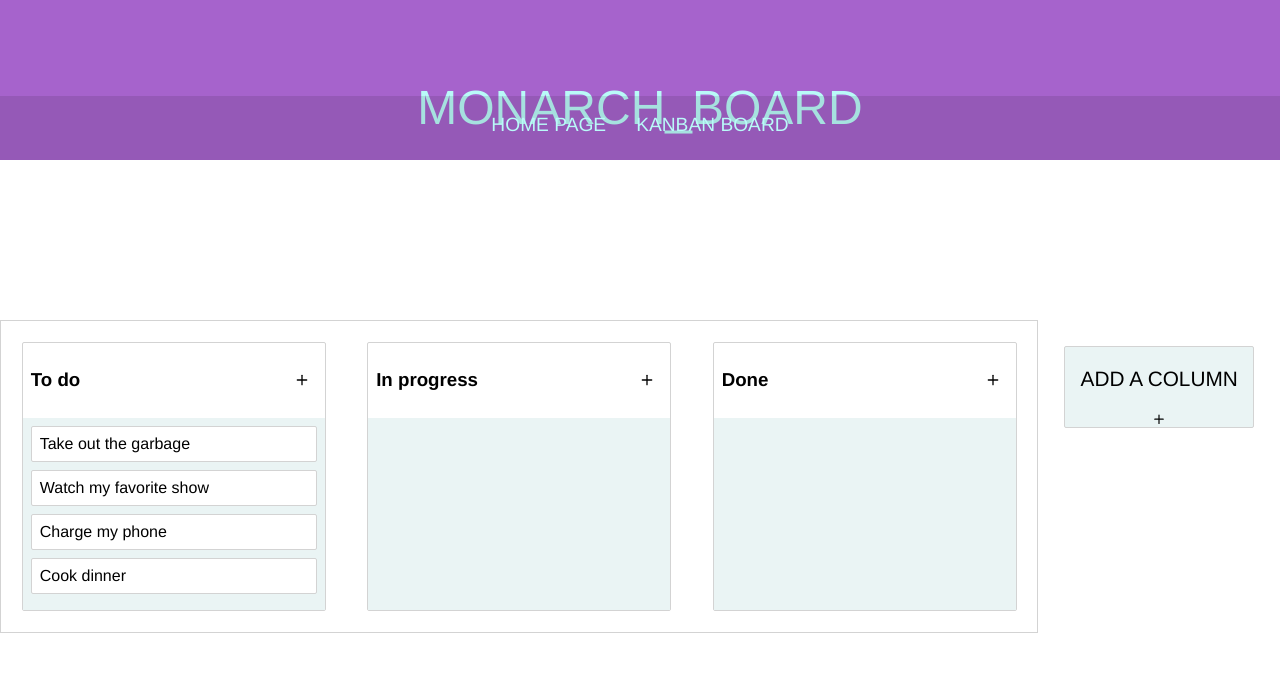
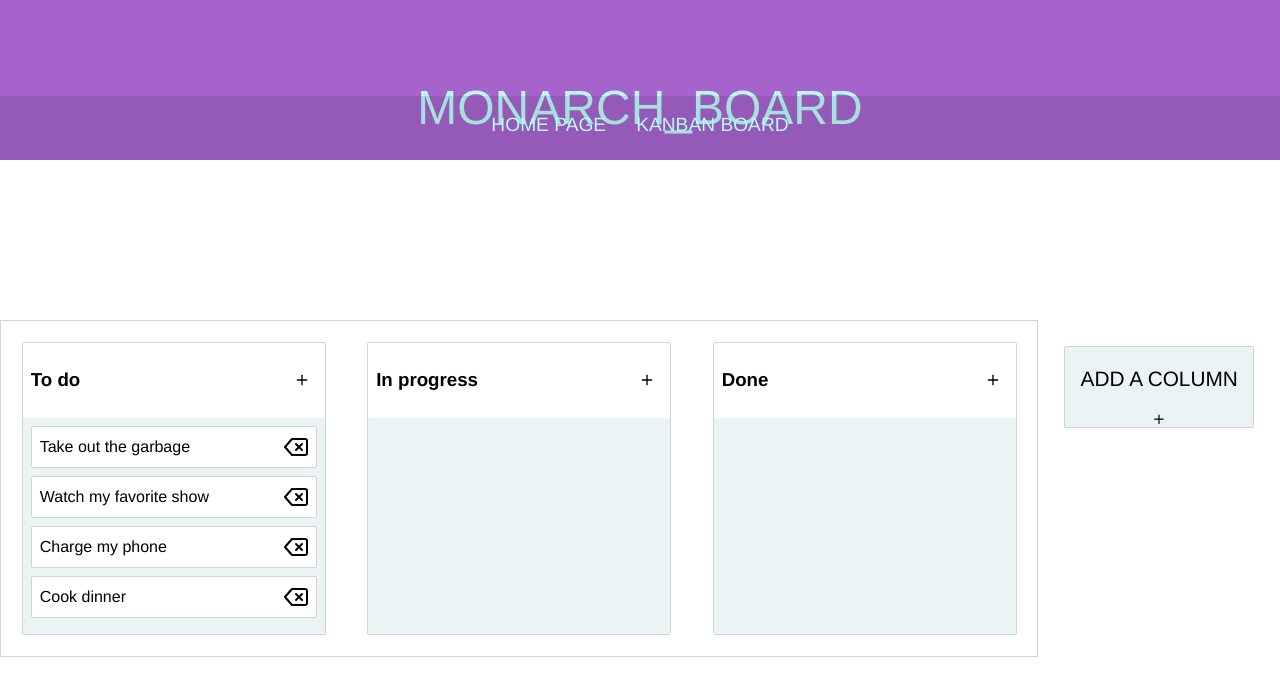
Before and after one commit to michellekaplan7/kanban-project-board, a React (Create React App) app: page /projectboard in a window 1280 px wide. Shown: the top 696 px of the page. Built offline with nearby package versions, Linux system fonts and the light colour scheme.

Commit message:
Added deleteTask prop and column ID to task component in order for delete function to work

```diff
--- a/src/components/InnerColumnList/InnerColumnList.js
+++ b/src/components/InnerColumnList/InnerColumnList.js
@@ -3,9 +3,9 @@ import Column from "../Column/Column";
 
 class InnerColumnList extends PureComponent {
   render() {
-    const { column, taskMap, index, addNewTaskToColumnList } = this.props;
+    const { column, taskMap, index, addNewTaskToColumnList, deleteTask } = this.props;
     const tasks = column.taskIds.map((taskId) => taskMap[taskId]);
-    return <Column column={column} tasks={tasks} index={index} addNewTaskToColumnList={addNewTaskToColumnList} />;
+    return <Column column={column} tasks={tasks} index={index} addNewTaskToColumnList={addNewTaskToColumnList} deleteTask={deleteTask} />;
   }
 }
 
--- a/src/components/InnerList/InnerList.js
+++ b/src/components/InnerList/InnerList.js
@@ -10,7 +10,7 @@ class InnerList extends Component {
   }
   render() {
     return this.props.tasks.map((task, index) => (
-      <Task key={task.id} task={task} index={index} />
+      <Task key={task.id} task={task} id={this.props.columnID} index={index} deleteTask={this.props.deleteTask} />
     ));
   }
 }
--- a/src/components/Task/Task.js
+++ b/src/components/Task/Task.js
@@ -1,6 +1,7 @@
 import React, { Component } from "react";
 import styled from "styled-components";
 import { Draggable } from "react-beautiful-dnd";
+import { FiDelete } from "react-icons/fi";
 
 const Container = styled.div`
   border: 1px solid lightgrey;
@@ -8,9 +9,14 @@ const Container = styled.div`
   padding: 8px;
   margin-bottom: 8px;
   background-color: ${(props) => (props.isDragging ? "#b298dc" : "white")};
+  display: flex;
+  justify-content: space-between;
+  align-items: center
 `;
 
 class Task extends Component {
+
+
   render() {
     return (
       <Draggable draggableId={this.props.task.id} index={this.props.index}>
@@ -23,6 +29,10 @@ class Task extends Component {
             aria-roledescription="Press the space bar to lift the task"
           >
             {this.props.task.content}
+            <FiDelete
+              style={{ fontSize: "1.5em", alignSelf: "center" }}
+              onClick={() => this.props.deleteTask(this.props.task.id, this.props.id)}
+            />
           </Container>
         )}
       </Draggable>
```
